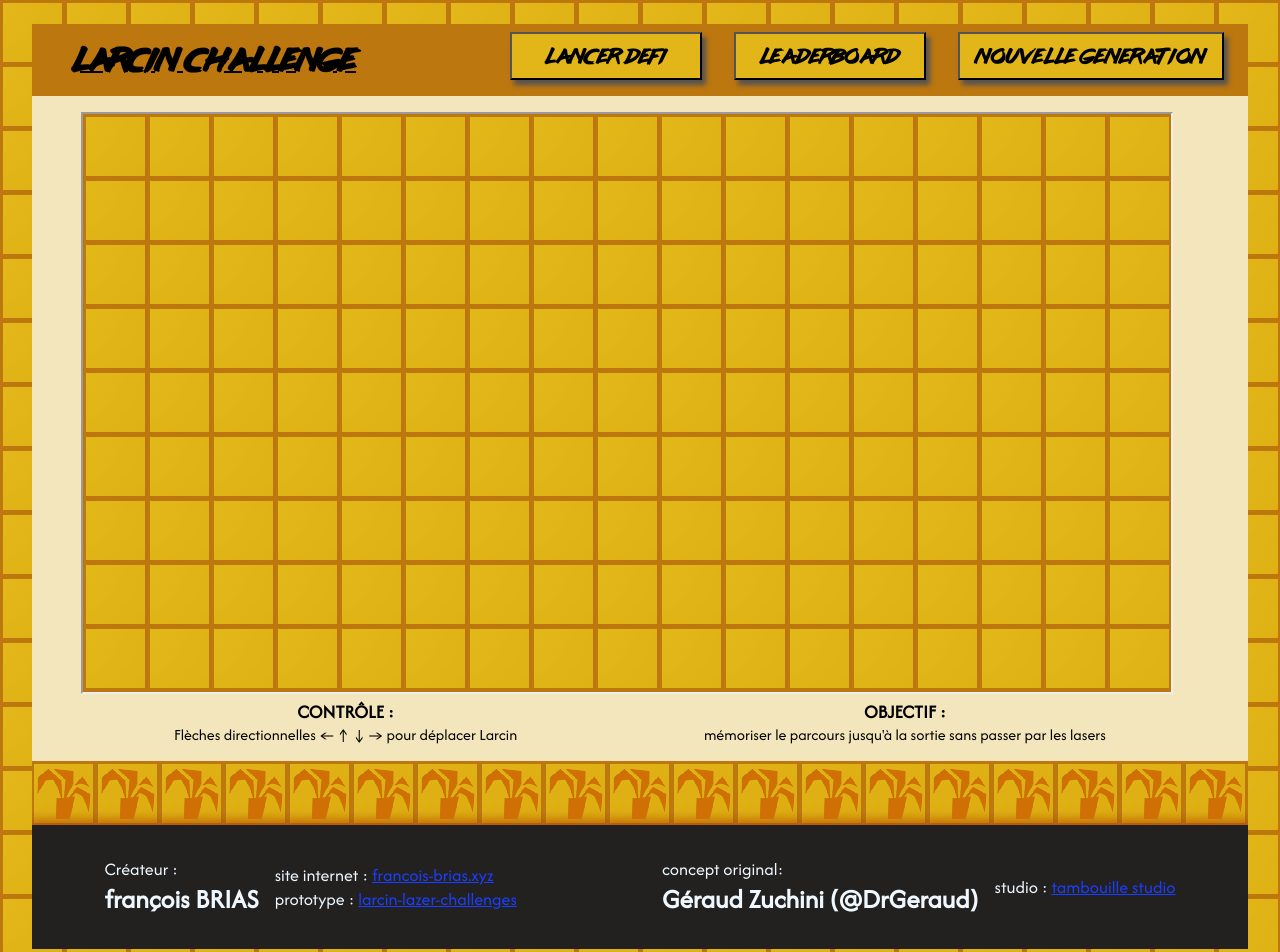
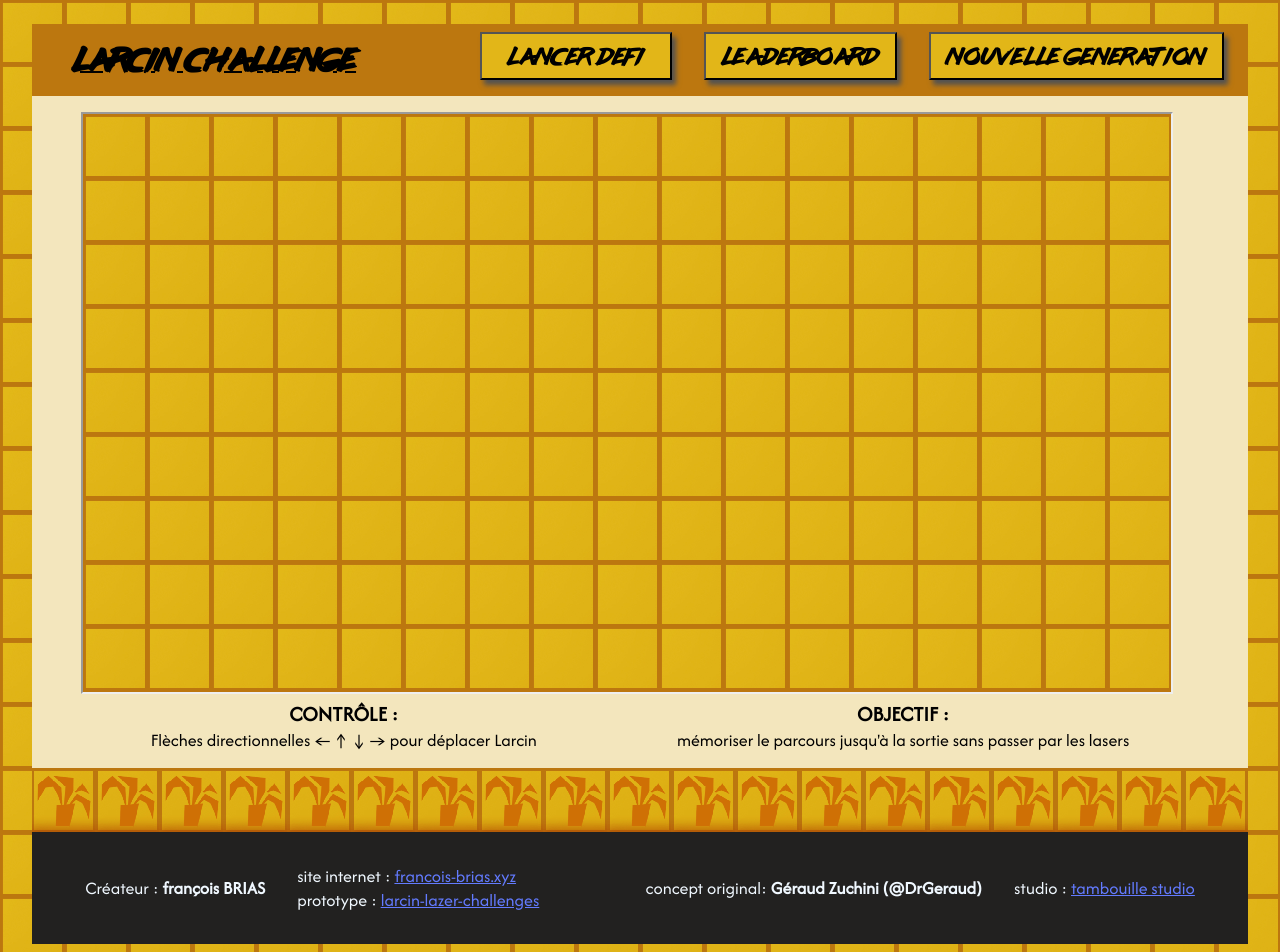
Before and after one commit to fraxi0n/Larcin-chall, a React (Create React App) app in the folder client/: page /play in a window 1280 px wide. Shown: the top 952 px of the page. Built offline with nearby package versions, Linux system fonts and the light colour scheme.

Commit message:
seo refacto

```diff
--- a/client/public/index.html
+++ b/client/public/index.html
@@ -3,12 +3,12 @@
 
 <head>
   <meta charset="utf-8" />
-  <link rel="icon" href="%PUBLIC_URL%/favicon.ico" />
+  <link rel="icon" href="/favicon.ico" />
   <meta name="viewport" content="width=device-width, initial-scale=1" />
   <meta name="theme-color" content="#f3e6bd" />
   <meta name="description"
     content=" Redécouvrez le concept addictif du jeu de dr Géraud dans ces défis quotidiens, et mesurez vous aux autres cambrioleurs dans le monde." />
-  <link rel="apple-touch-icon" href="%PUBLIC_URL%/logo192.png" />
+  <link rel="apple-touch-icon" href="logo192.png" />
 
 
   <title>Larcin Challenges</title>
--- a/client/src/component/Footer.tsx
+++ b/client/src/component/Footer.tsx
@@ -11,7 +11,7 @@ const Footer = () => {
                 <div className='footer-content'>
                     <div className='footer-container' >
                         <div className='footer-container-2'>
-                            Créateur : <h2> françois BRIAS  </h2>
+                            Créateur : <strong> françois BRIAS  </strong>
                         </div>
                         <div className='footer-container-2'>
                             site internet : <a href="https://francois-brias.xyz"> francois-brias.xyz </a> <br></br>
@@ -20,7 +20,7 @@ const Footer = () => {
                     </div>
                     <div className='footer-container' >
                         <div className='footer-container-2'>
-                            concept original: <h2> Géraud Zuchini (@DrGeraud) </h2>
+                            concept original: <strong> Géraud Zuchini (@DrGeraud) </strong>
                         </div>
                         <div className='footer-container-2'>
                             studio : <a href="https://tambouillestudio.com/"> tambouille studio </a>
--- a/client/src/component/Navbar.tsx
+++ b/client/src/component/Navbar.tsx
@@ -4,8 +4,6 @@ import axios from 'axios';
 
 import './../style/classStyle.css';
 import './../style/balise.css';
-
-import { Link } from 'react-router-dom';
 
 const urlAPI = 'http://127.0.0.1:8000/api/v0/';
 const mapRoute = "maps/"
@@ -40,12 +38,16 @@ const NavBar = () => {
     <nav className='nav'>
       {width > limitScreen ?
         <>
-          <Link to="/play#">
-            <button className='button button-lazer nav-element nav-button' > LANCER DEFI </button>
-          </Link>
-          <Link to="/leaderboard"><button className='button button-lazer nav-element nav-button'>
+
+            <button
+            onClick={() => { window.location.href = "/play#"; }}
+            className='button button-lazer nav-element nav-button' > LANCER DEFI </button>
+
+          <button
+          onClick={() => { window.location.href = "/leaderboard#"; }}
+          className='button button-lazer nav-element nav-button'>
             LEADERBOARD
-          </button></Link>
+          </button>
           <button className='button button-lazer nav-element nav-button'
             onClick={() => { newGen() }} >
             NOUVELLE GENERATION
@@ -58,12 +60,15 @@ const NavBar = () => {
             textTitle={'MENU'}
             >{
               [
-                <Link to="/play">
-                  <button className='button button-lazer nav-element dropdown'> LANCER DEFI </button>
-                </Link>,
-                <Link to="/leaderboard"><button className='button button-lazer nav-element dropdown' >
+                  <button
+                  onClick={() => { window.location.href = "/play#"; }}
+                  className='button button-lazer nav-element dropdown'> LANCER DEFI </button>
+                ,
+                  <button
+                  onClick={() => { window.location.href = "/leaderboard"; }}
+                  className='button button-lazer nav-element dropdown' >
                   LEADERBOARD
-                </button></Link>,
+                </button>,
                 <button
                   className='button button-lazer'
                   style={{ alignSelf: "center" }}
--- a/client/src/style/balise.css
+++ b/client/src/style/balise.css
@@ -17,6 +17,7 @@ body {
   background-image: url("../asset/case.png");
   background-attachment: fixed;
   min-height: 100%;
+  font-size: large;
 }
 
 .app {
@@ -77,6 +78,20 @@ footer {
   background-color: #222120;
 }
 
+
+
+.footer-container-2{
+  margin: 1rem;
+
+}
+
+.footer-container {
+  display: flex;
+  align-items: center;
+  margin: 1rem;
+
+}
+
 @media screen and (max-width: 850px) {
   .footer-content {
     flex-direction: column;
@@ -88,13 +103,6 @@ footer {
   }
 }
 
-.footer-container {
-  display: flex;
-  align-items: center;
-  margin: 1rem;
-  padding: 1rem;
-}
-
 h1 {
   font-size: 1.8rem;
   font-family: "titleFont";
@@ -104,12 +112,11 @@ h1 {
 }
 
 h2 {
-  padding-right: 1rem;
-  margin: 0;
+  padding-left: 1rem;
 }
 
 a {
-  color: rgb(28, 62, 255);
+  color: rgb(99, 123, 255);
 }
 
 
--- a/client/src/style/classStyle.css
+++ b/client/src/style/classStyle.css
@@ -8,11 +8,9 @@
 .list-run {
     display: flex;
     flex-direction: column;
-    padding-left: 2rem
+    padding: 0 2rem;
+    max-width: 22rem;
 }
-
-
-
 
 .hidden {
     display: none;
--- a/client/src/style/home.css
+++ b/client/src/style/home.css
@@ -23,9 +23,13 @@
 }
 
 .teaser {
-    width: 100%,
+    width: 100%;
 }
 
+figure {
+    margin: 0;
+
+}
 
 .custom-hr {
     border: none;
```
Also changed, not shown: client/src/component/pages/Home.tsx (+37 -34 lines).
